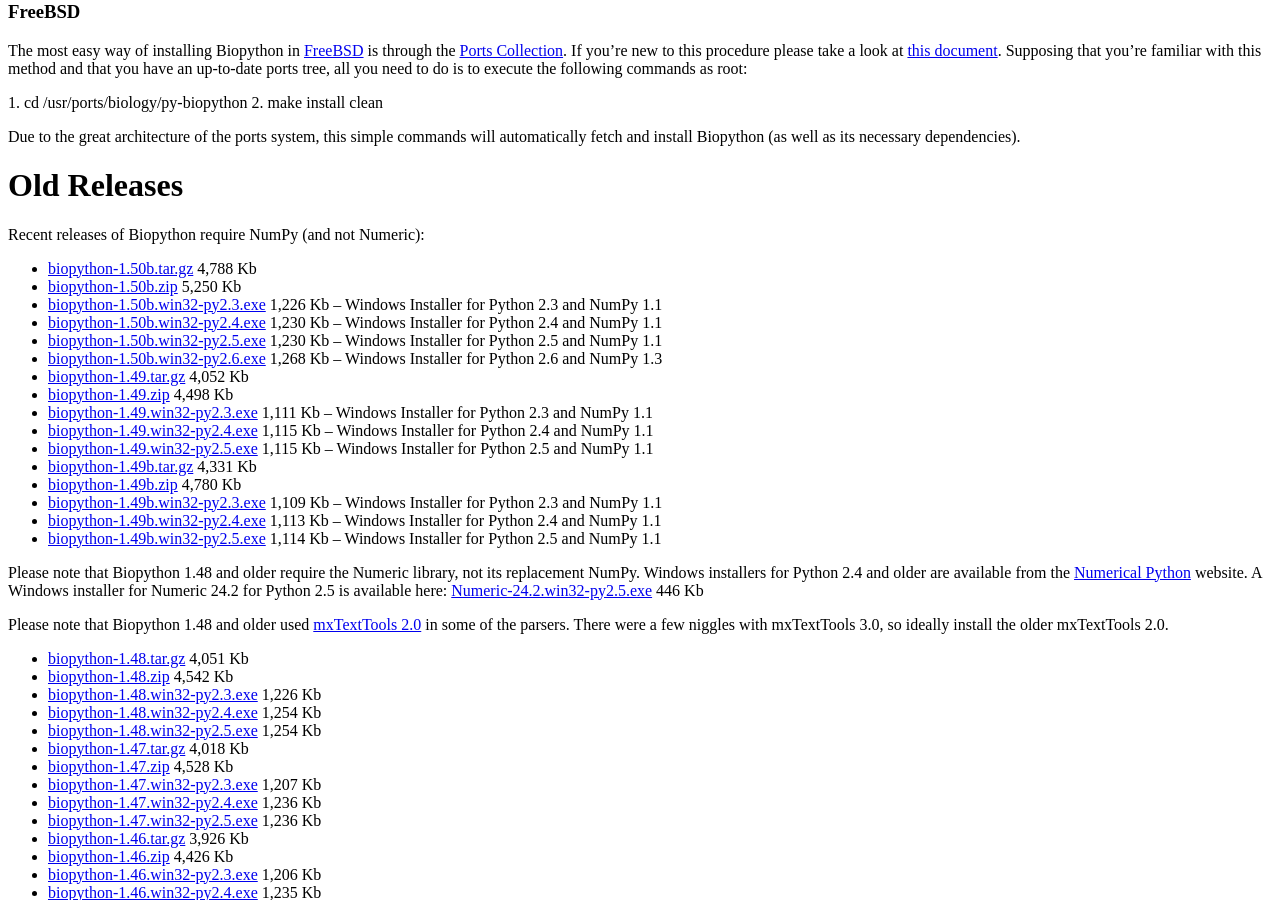
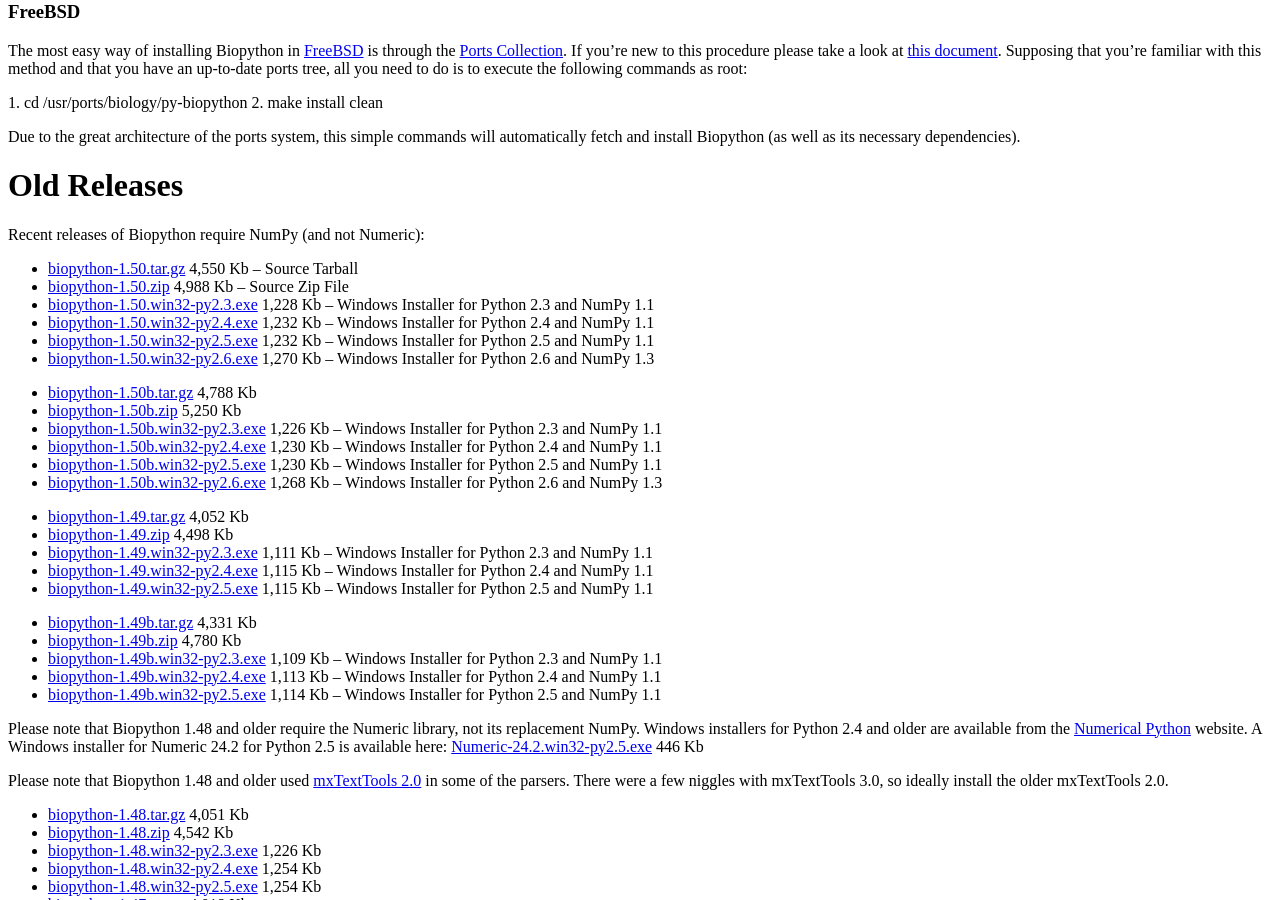
Before and after one commit to biopython/biopython.github.io, a Jekyll site: the page built from wiki/Download.md, in a window 1280 px wide and 900 px high, scrolled down 2253 px. Built offline with Jekyll 4.4.1, drawn with Linux system fonts in a browser that asks for light colours.

Commit message:
Copy 1.50 download to the old releases section

```diff
--- a/wiki/Download.md
+++ b/wiki/Download.md
@@ -204,6 +204,21 @@ Old Releases
 
 Recent releases of Biopython require NumPy (and not Numeric):
 
+-   [biopython-1.50.tar.gz](http://biopython.org/DIST/biopython-1.50.tar.gz)
+    4,550 Kb -- Source Tarball
+-   [biopython-1.50.zip](http://biopython.org/DIST/biopython-1.50.zip)
+    4,988 Kb -- Source Zip File
+-   [biopython-1.50.win32-py2.3.exe](http://biopython.org/DIST/biopython-1.50.win32-py2.3.exe)
+    1,228 Kb -- Windows Installer for Python 2.3 and NumPy 1.1
+-   [biopython-1.50.win32-py2.4.exe](http://biopython.org/DIST/biopython-1.50.win32-py2.4.exe)
+    1,232 Kb -- Windows Installer for Python 2.4 and NumPy 1.1
+-   [biopython-1.50.win32-py2.5.exe](http://biopython.org/DIST/biopython-1.50.win32-py2.5.exe)
+    1,232 Kb -- Windows Installer for Python 2.5 and NumPy 1.1
+-   [biopython-1.50.win32-py2.6.exe](http://biopython.org/DIST/biopython-1.50.win32-py2.6.exe)
+    1,270 Kb -- Windows Installer for Python 2.6 and NumPy 1.3
+
+<!-- -->
+
 -   [biopython-1.50b.tar.gz](http://biopython.org/DIST/biopython-1.50b.tar.gz)
     4,788 Kb
 -   [biopython-1.50b.zip](http://biopython.org/DIST/biopython-1.50b.zip)
@@ -216,6 +231,9 @@ Recent releases of Biopython require NumPy (and not Numeric):
     1,230 Kb -- Windows Installer for Python 2.5 and NumPy 1.1
 -   [biopython-1.50b.win32-py2.6.exe](http://biopython.org/DIST/biopython-1.50b.win32-py2.6.exe)
     1,268 Kb -- Windows Installer for Python 2.6 and NumPy 1.3
+
+<!-- -->
+
 -   [biopython-1.49.tar.gz](http://biopython.org/DIST/biopython-1.49.tar.gz)
     4,052 Kb
 -   [biopython-1.49.zip](http://biopython.org/DIST/biopython-1.49.zip)
@@ -226,6 +244,9 @@ Recent releases of Biopython require NumPy (and not Numeric):
     1,115 Kb -- Windows Installer for Python 2.4 and NumPy 1.1
 -   [biopython-1.49.win32-py2.5.exe](http://biopython.org/DIST/biopython-1.49.win32-py2.5.exe)
     1,115 Kb -- Windows Installer for Python 2.5 and NumPy 1.1
+
+<!-- -->
+
 -   [biopython-1.49b.tar.gz](http://biopython.org/DIST/biopython-1.49b.tar.gz)
     4,331 Kb
 -   [biopython-1.49b.zip](http://biopython.org/DIST/biopython-1.49b.zip)
```
Also changed, not shown: 1 other file.
